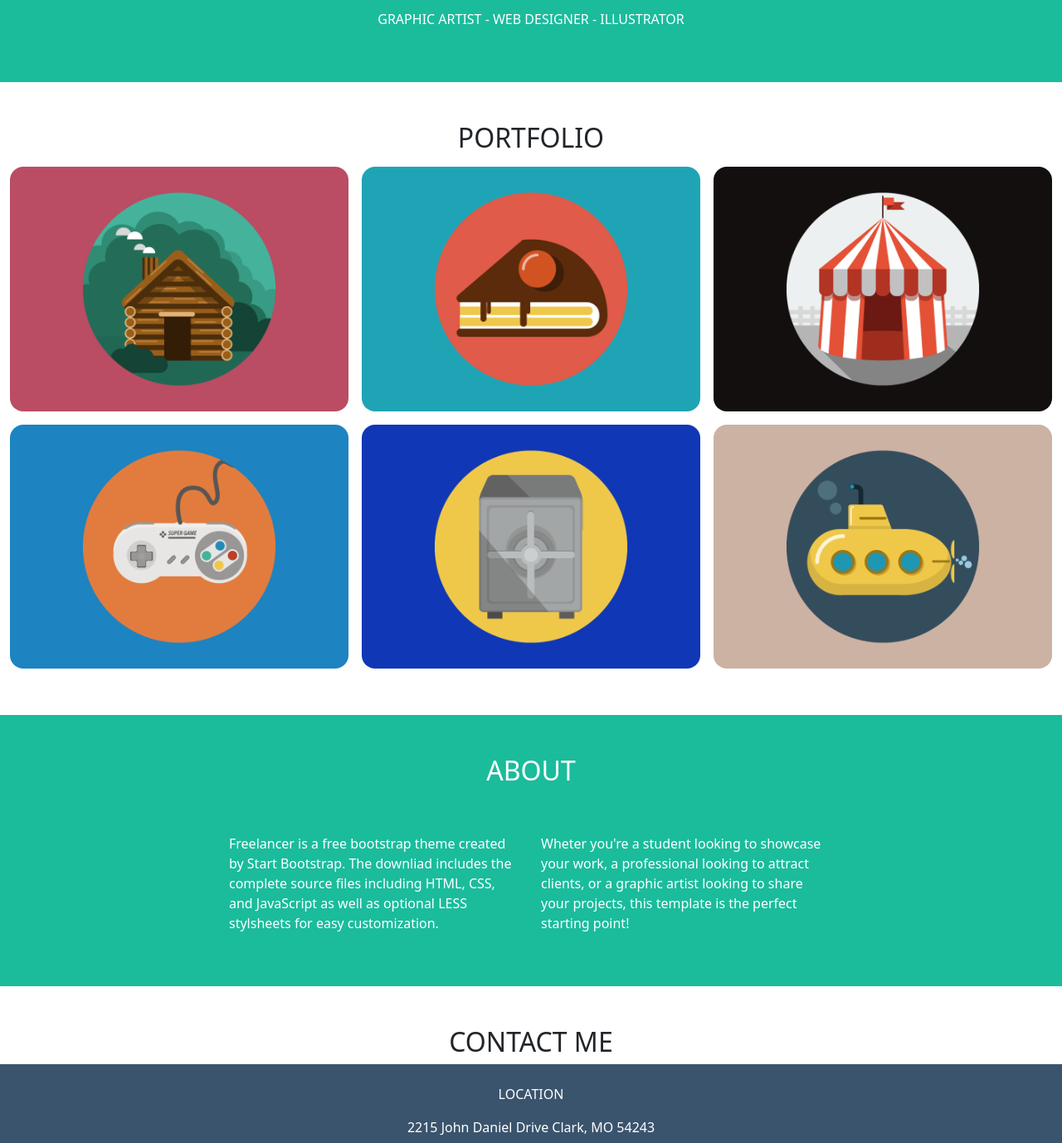
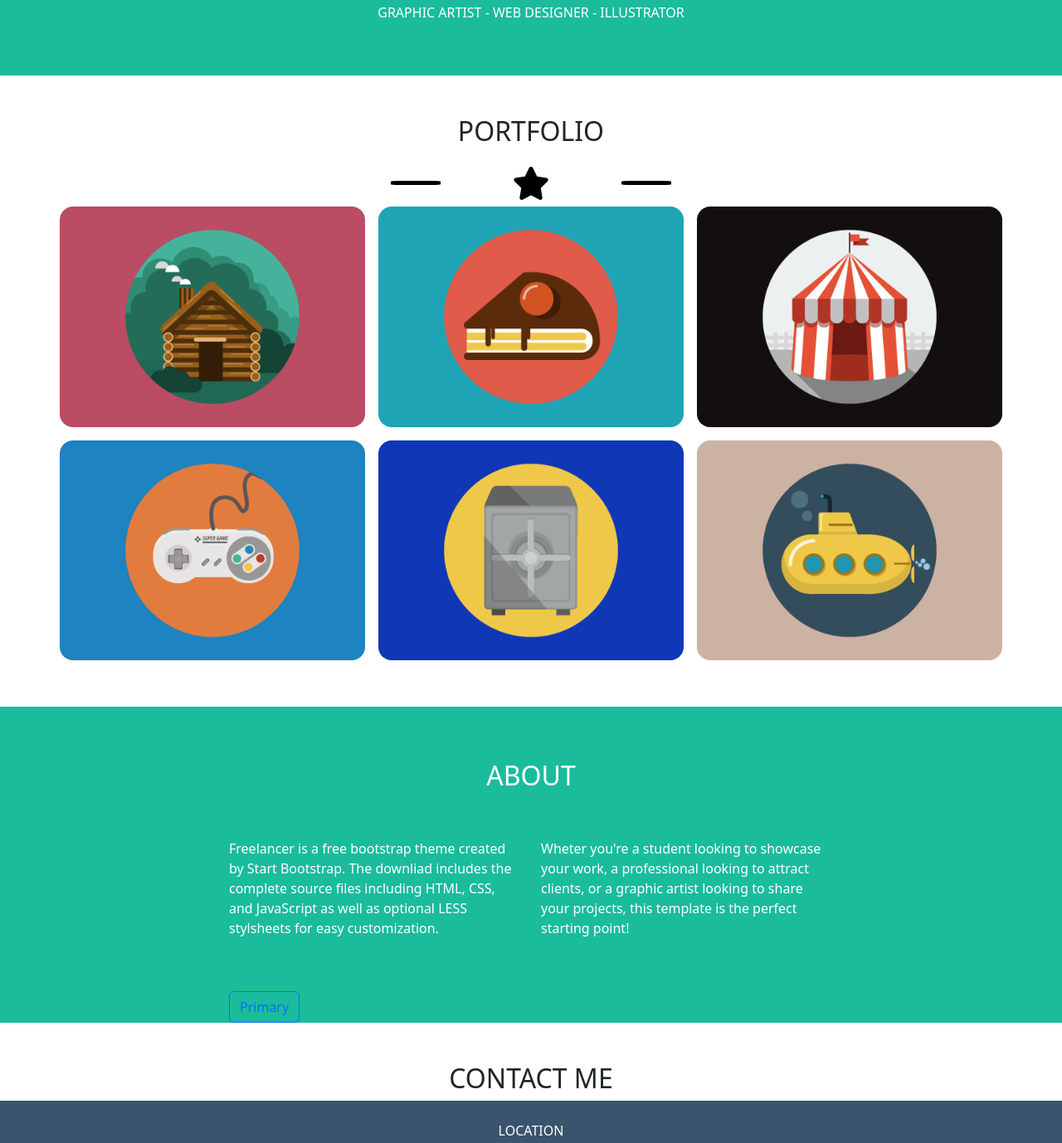
Before and after one commit to Ericson-Manalo/html-css-bootstrap-freelancer, a plain HTML site: page index.html in a window 1280 px wide. Shown: the part 519-1897 px from the top of the page at 83% size. Drawn offline with nearby package versions, Linux system fonts and the light colour scheme.

Commit message:
replace margin top w/ mb or pt

```diff
--- a/index.html
+++ b/index.html
@@ -22,17 +22,17 @@
     </header>
 
     <main>
-        <section class="green_bg">
+        <section class="green_bg mb-5">
             <div class="container">
                 <div class="row justify-content-center">
                     <div class="col-6 col-md-5 col-lg-4">
-                        <img class="img-fluid" src="img/avatar.svg" alt="Avatar image">
+                        <img class="img-fluid mb-3" src="img/avatar.svg" alt="Avatar image">
                     </div>
-                    <h1 class="text-uppercase text-center mt-3 white_text fw-bold">
+                    <h1 class="text-uppercase text-center white_text fw-bold mb-4">
                         Start Bootstrap
                     </h1>
 
-                    <div class="row justify-content-center mt-4">
+                    <div class="row justify-content-center align-items-center mb-3 h-100">
                         <div class="col-5 w_line"></div>
 
                         <i class="fa-solid fa-star fs-1 col-2 text-center" style="color: #ffffff;"></i>
@@ -40,7 +40,7 @@
                         <div class="col-5 w_line"></div>
                     </div>
 
-                    <div class="row justify-content-center mt-3 mb-5 text-center">
+                    <div class="row justify-content-center mb-5 text-center">
                         <div class="col-12">
                             <p class="white_text text-uppercase">
                                 graphic artist - web designer - Illustrator
@@ -53,18 +53,23 @@
         </section>
 
 
-        <section>
+        <section class="mb-5">
+
+            <h2 class="text-uppercase text-center mb-4">
+                Portfolio
+            </h2>
+
+            <div class="row justify-content-center align-items-center h-100">
+                <div class="col-5 b_line"></div>
+
+                <i class="fa-solid fa-star fs-1 col-2 text-center" style="color: black;"></i>
+
+                <div class="col-5 b_line"></div>
+            </div>
+
+
             <div class="container-fluid px-3">
-                <h2 class="text-uppercase text-center mt-5">
-                    Portfolio
-                </h2>
-
-                <div class="row">
-<!---                 <div class="col-5 b_line"></div>
-
-                    <i class="fa-solid fa-star fs-1 col-2 text-center" style="color: black;"></i>
-
-                    <div class="col-5 b_line"></div> -->
+                <div class="row mx-md-4 mx-lg-5">
 
 
                     <div class="col-12 col-md-6 col-lg-4 p-2">
@@ -90,7 +95,7 @@
         </section>
 
 
-        <section class="green_bg mt-5">
+        <section class="green_bg pt-3">
 
             <div class="my_smaller-wrapper mx-auto">
                 <div class="container">
@@ -108,13 +113,16 @@
                                 Wheter you're a student looking to showcase your work, a professional looking to attract clients, or a graphic artist looking to share your projects, this template is the perfect starting point!
                             </p>
                         </div>
+                        <div class="col-12">
+                            <button type="button" class="btn btn-outline-primary">Primary</button>
+                        </div>
                     </div>
                 </div>
             </div>
         </section>
 
         <section>
-            <h2 class="text-uppercase text-center mt-5">
+            <h2 class="text-uppercase text-center pt-5">
                 contact me
             </h2>
         </section>
@@ -125,7 +133,7 @@
             <div class="container">
                 <div class="row">
                     <div class="col-12">
-                        <p class="white_text text-center text-uppercase mt-4">
+                        <p class="white_text text-center text-uppercase pt-4">
                             location
                         </p>
                         <p class="white_text text-center">
```
